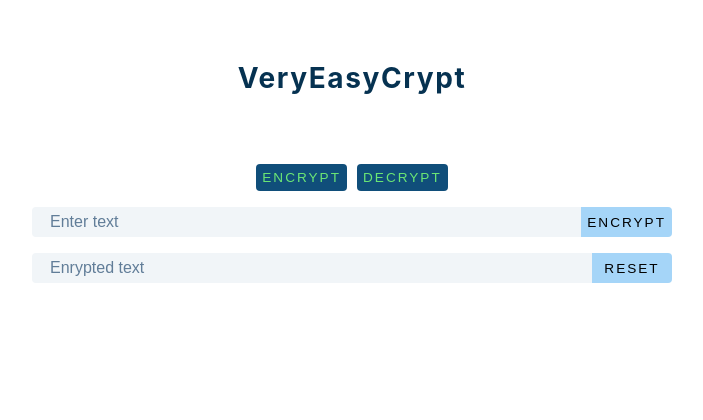
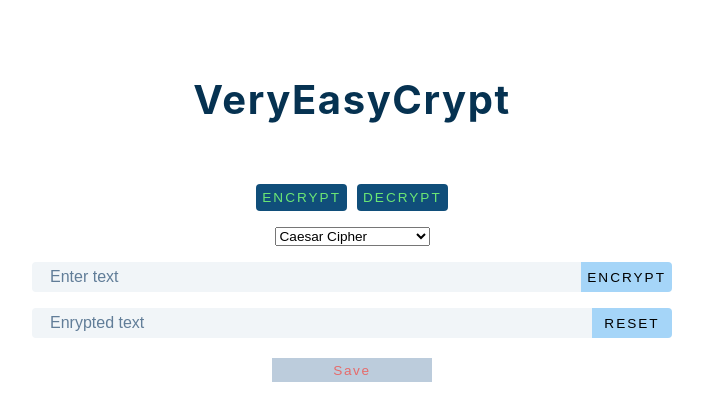
Before and after one commit to Asduyt/hackathonProject, a React (Create React App) app in the folder veryeasycrypt/: page / in a window 1280 px wide. Shown: the top 420 px of the page, without its empty margins (288-991 px from the left). Built offline with nearby package versions, Linux system fonts and the light colour scheme.

Commit message:
dropdown

```diff
--- a/veryeasycrypt/src/App.js
+++ b/veryeasycrypt/src/App.js
@@ -1,4 +1,5 @@
 import React, { useState, useEffect } from "react";
+import DropdownMenu from './Dropdown';
 
 let input;
 let output;
@@ -7,14 +8,23 @@ function App() {
   const [word, setWord] = useState("");
   const [password, setPassword] = useState("");
   const [isEncrypted, setIsEncrypted] = useState(true);
+  const [encryptionType, setType] = useState("Caesar Cipher");
 
   const handleSubmit = (e) => {
     e.preventDefault()
     input = word;
     if (isEncrypted) {
-      setPassword(encrypt(input));
+      if (encryptionType === "Caesar Cipher"){
+        setPassword(encrypt(input));
+      } else {
+        setPassword(encrypt2(input));
+      }
     } else {
-      setPassword(decrypt(input));
+      if (encryptionType === "Caesar Cipher") {
+        setPassword(decrypt(input));
+      } else {
+        setPassword(decrypt2(input));
+      }
     }
   };
 
@@ -29,10 +39,14 @@ function App() {
     setPassword("");
   };
 
+  const changeType = (e) => {
+    setType(e.target.value);
+  }
+
   return (
     <div>
       <div className="crypt-title">
-        <h3>VeryEasyCrypt</h3>
+        <h2>VeryEasyCrypt</h2>
       </div>
       <div className="button-container">
         <button
@@ -50,6 +64,10 @@ function App() {
           DECRYPT
         </button>
       </div>
+
+      <DropdownMenu changeType={changeType}/>
+
+
       <form className="grocery-form" onSubmit={handleSubmit}>
         <div className="form-control">
           <input
@@ -78,8 +96,22 @@ function App() {
           </button>
         </div>
       </form>
+
+      <button className="clear-btn">
+        Save
+      </button>
+
+
     </div>
   );
+}
+
+function encrypt2(word) {
+  return "blank";
+}
+
+function decrypt2(word) {
+  return "blank";
 }
 
 function encrypt(word) {
--- /dev/null
+++ b/veryeasycrypt/src/Dropdown.js
@@ -0,0 +1,22 @@
+import React, { useState } from "react";
+
+function DropdownMenu({ changeType }) {
+  const options = ["Caesar Cipher", "Second Cipher", "Substitution Cipher", "Polyalphabetic Cipher"]; // Replace with your dropdown options
+
+  return (
+    <div className="dropdown-container">
+          <select className="dropdown-menu" onChange={changeType}>
+            {options.map((option) => (
+              <option value={option}>
+                {option}
+              </option>
+
+            ))}
+          </select>
+
+    </div>
+
+  );
+
+}
+export default DropdownMenu;
--- a/veryeasycrypt/src/index.css
+++ b/veryeasycrypt/src/index.css
@@ -225,18 +225,61 @@ Grocery List
   padding-top: 1.0rem;
 }
 
-.crypt-title h3 {
+.crypt-title h2 {
   color: var(--clr-primary-1);
   margin-bottom: 1.5rem;
   text-align: center;
-  padding-top: 4.0rem;
-  padding-bottom: 3.0rem;
+  padding-top: 5.0rem;
+  padding-bottom: 2.5rem;
 }
 
 .form-control {
   display: flex;
   justify-content: center;
   width: 50%;
+}
+
+.dropdown-container {
+  display: flex;
+  flex-direction: row;
+  justify-content: center;
+  padding-top: 1.0rem;
+
+  background: --clr-grey-4;
+}
+
+.dropdown-toggle {
+  background: var(--clr-primary-8);
+  border-color: transparent;
+  display: flex;
+  align-items: center;
+  padding: 0.5rem;
+  padding-left: 2.0rem;
+  padding-right: 2.0rem;
+  text-transform: capitalize;
+  letter-spacing: 2px;
+  border-top-right-radius: var(--radius);
+  border-bottom-right-radius: var(--radius);
+  border-top-left-radius: var(--radius);
+  border-bottom-left-radius: var(--radius);
+  content: var(--clr-primary-5);
+  transition: var(--transition);
+  font-size: 0.85rem;
+  margin-left: 2.0rem;
+  margin-right: 2.0rem;
+  margin-bottom: 3.0rem;
+}
+
+.dropdown-menu {
+  font-size: 0.85rem;
+}
+
+.dropdown-below {
+  width: 100%;
+}
+
+.dropdown-option {
+  font-size: 0.85rem;
 }
 
 .grocery {
@@ -360,7 +403,7 @@ Grocery List
   height: 1.5rem;
   display: grid;
   align-items: center;
-  background: transparent;
+  background: var(--clr-grey-8);
   border-color: transparent;
   color: var(--clr-red-light);
   margin: 0 auto;
```
